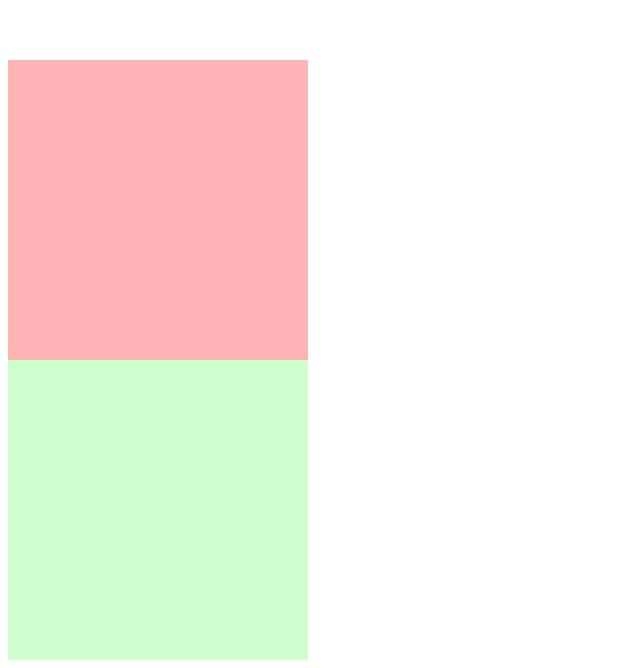
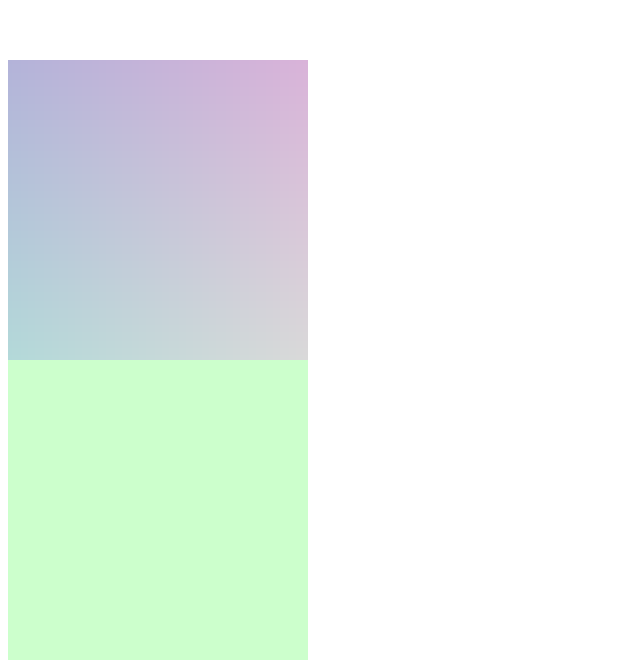
Before and after one commit to chenglou/shaderjoy, a website: page test.html in a window 1280 px wide. Shown: the part 248-916 px from the top of the page, without its empty margins (0-640 px from the left). Drawn offline with Linux system fonts and the light colour scheme.

Commit message:
Render with a single webgl context transferring pixels to canvas2d canvases
To avoid webgl context limit in browsers. Sigh

```diff
--- a/test.html
+++ b/test.html
@@ -1,5 +1,6 @@
 <!DOCTYPE html>
 <html lang="en">
+
 <head>
   <meta charset="UTF-8" />
   <title>WebGL Example</title>
@@ -7,8 +8,10 @@
     canvas {
       display: block;
     }
+
   </style>
 </head>
+
 <body>
   <canvas id="canvas0" width="300" height="300"></canvas>
   <canvas id="canvas1" width="300" height="300"></canvas>
@@ -24,7 +27,7 @@
     const fsSource1 = `
         precision mediump float;
         void main() {
-          gl_FragColor = vec4(1.0, 0.0, 0.0, 0.3); // red
+          gl_FragColor = vec4(gl_FragCoord.x / 600., gl_FragCoord.y / 600., .5, 0.3); // red
         }
       `;
 
@@ -59,110 +62,70 @@
     const fragmentShader1 = createShader(gl, gl.FRAGMENT_SHADER, fsSource1);
     const fragmentShader2 = createShader(gl, gl.FRAGMENT_SHADER, fsSource2);
 
-      const program1 = createProgram(gl, vertexShader, fragmentShader1);
-      const program2 = createProgram(gl, vertexShader, fragmentShader2);
+    let shaders = [
+      {
+        canvas: canvas1,
+        program: createProgram(gl, vertexShader, fragmentShader1),
+        fragmentShader: fragmentShader1,
+        frameBuffer: gl.createFramebuffer(),
+      },
+      {
+        canvas: canvas2,
+        program: createProgram(gl, vertexShader, fragmentShader2),
+        fragmentShader: fragmentShader2,
+        frameBuffer: gl.createFramebuffer(),
+      },
+    ];
 
-      const positionAttributeLocation = gl.getAttribLocation(
-        program1,
-        "a_position"
-      );
     const positionBuffer = gl.createBuffer();
-      const positions = [-1, -1, 1, -1, -1, 1, 1, 1];
     gl.bindBuffer(gl.ARRAY_BUFFER, positionBuffer);
-      gl.bufferData(
-        gl.ARRAY_BUFFER,
-        new Float32Array(positions),
-        gl.STATIC_DRAW
-      );
+    gl.bufferData(gl.ARRAY_BUFFER, new Float32Array([-1, -1, 1, -1, -1, 1, 1, 1]), gl.STATIC_DRAW);
 
-      function drawScene(program, framebuffer) {
+    // create & bind color texture. Reuse it for all framebuffers
+    const colorTexture = gl.createTexture();
+    gl.bindTexture(gl.TEXTURE_2D, colorTexture);
+
+    let ratio = window.devicePixelRatio
+
+    let width = 300;
+    let height = 300;
+    canvas0.style.width = `${width}px`
+    canvas0.style.height = `${height}px`
+    canvas0.width = width * ratio // different than canvas0.style.width. Btw this clears the canvas as well
+    canvas0.height = height * ratio
+
+    shaders.forEach((shader) => {
+      const { canvas, program, fragmentShader, frameBuffer } = shader;
+
+      canvas.style.width = `${width}px`
+      canvas.style.height = `${height}px`
+      canvas.width = width * ratio // different than canvas.style.width. Btw this clears the canvas as well
+      canvas.height = height * ratio
+
+      const positionAttributeLocation = gl.getAttribLocation(program, "a_position");
+      gl.enableVertexAttribArray(positionAttributeLocation);
+      gl.vertexAttribPointer(positionAttributeLocation, 2, gl.FLOAT, false, 0, 0);
+
+      gl.bindFramebuffer(gl.FRAMEBUFFER, frameBuffer);
+
+      gl.texImage2D(gl.TEXTURE_2D, 0, gl.RGBA, width * ratio, height * ratio, 0, gl.RGBA, gl.UNSIGNED_BYTE, null);
+      gl.framebufferTexture2D(gl.FRAMEBUFFER, gl.COLOR_ATTACHMENT0, gl.TEXTURE_2D, colorTexture, 0);
+
       gl.useProgram(program);
-        gl.bindFramebuffer(gl.FRAMEBUFFER, framebuffer);
-        gl.bindBuffer(gl.ARRAY_BUFFER, positionBuffer);
-        gl.enableVertexAttribArray(positionAttributeLocation);
-        gl.vertexAttribPointer(
-          positionAttributeLocation,
-          2,
-          gl.FLOAT,
-          false,
-          0,
-          0
-        );
+      gl.viewport(0, 0, width * ratio, height * ratio);
+      gl.drawArrays(gl.TRIANGLE_STRIP, 0, 4);
 
-        gl.viewport(0, 0, canvas0.width, canvas0.height);
-        gl.drawArrays(gl.TRIANGLE_STRIP, 0, 4);
-      }
+      const pixels = new Uint8Array(width * height * 4 * ratio * ratio);
+      gl.readPixels(0, 0, width * ratio, height * ratio, gl.RGBA, gl.UNSIGNED_BYTE, pixels);
 
-      function drawFramebufferToCanvas(gl, framebuffer, canvas) {
       const ctx = canvas.getContext("2d");
-        const width = canvas.width;
-        const height = canvas.height;
-        const pixels = new Uint8Array(width * height * 4);
-
-        gl.bindFramebuffer(gl.FRAMEBUFFER, framebuffer);
-        gl.readPixels(0, 0, width, height, gl.RGBA, gl.UNSIGNED_BYTE, pixels);
-        gl.bindFramebuffer(gl.FRAMEBUFFER, null);
-
-        const imageData = ctx.createImageData(width, height);
+      const imageData = ctx.createImageData(width * ratio, height * ratio);
       imageData.data.set(pixels);
       ctx.putImageData(imageData, 0, 0);
-      }
-
-      const fb1 = gl.createFramebuffer();
-      gl.bindFramebuffer(gl.FRAMEBUFFER, fb1);
-      const colorTex1 = gl.createTexture();
-      gl.bindTexture(gl.TEXTURE_2D, colorTex1);
-      gl.texImage2D(
-        gl.TEXTURE_2D,
-        0,
-        gl.RGBA,
-        canvas0.width,
-        canvas0.height,
-        0,
-        gl.RGBA,
-        gl.UNSIGNED_BYTE,
-        null
-      );
-      gl.framebufferTexture2D(
-        gl.FRAMEBUFFER,
-        gl.COLOR_ATTACHMENT0,
-        gl.TEXTURE_2D,
-        colorTex1,
-        0
-      );
-
-      drawScene(program1, fb1);
-      drawFramebufferToCanvas(gl, fb1, canvas1);
 
       gl.bindFramebuffer(gl.FRAMEBUFFER, null);
-
-      const fb2 = gl.createFramebuffer();
-      gl.bindFramebuffer(gl.FRAMEBUFFER, fb2);
-      const colorTex2 = gl.createTexture();
-      gl.bindTexture(gl.TEXTURE_2D, colorTex2);
-      gl.texImage2D(
-        gl.TEXTURE_2D,
-        0,
-        gl.RGBA,
-        canvas0.width,
-        canvas0.height,
-        0,
-        gl.RGBA,
-        gl.UNSIGNED_BYTE,
-        null
-      );
-      gl.framebufferTexture2D(
-        gl.FRAMEBUFFER,
-        gl.COLOR_ATTACHMENT0,
-        gl.TEXTURE_2D,
-        colorTex2,
-        0
-      );
-
-      drawScene(program2, fb2);
-      drawFramebufferToCanvas(gl, fb2, canvas2);
-
-      gl.bindFramebuffer(gl.FRAMEBUFFER, null);
+    });
   </script>
 </body>
+
 </html>
```
Also changed, not shown: index.ts (+48 -11 lines). Lines whose indentation alone changed are shown as unchanged.
